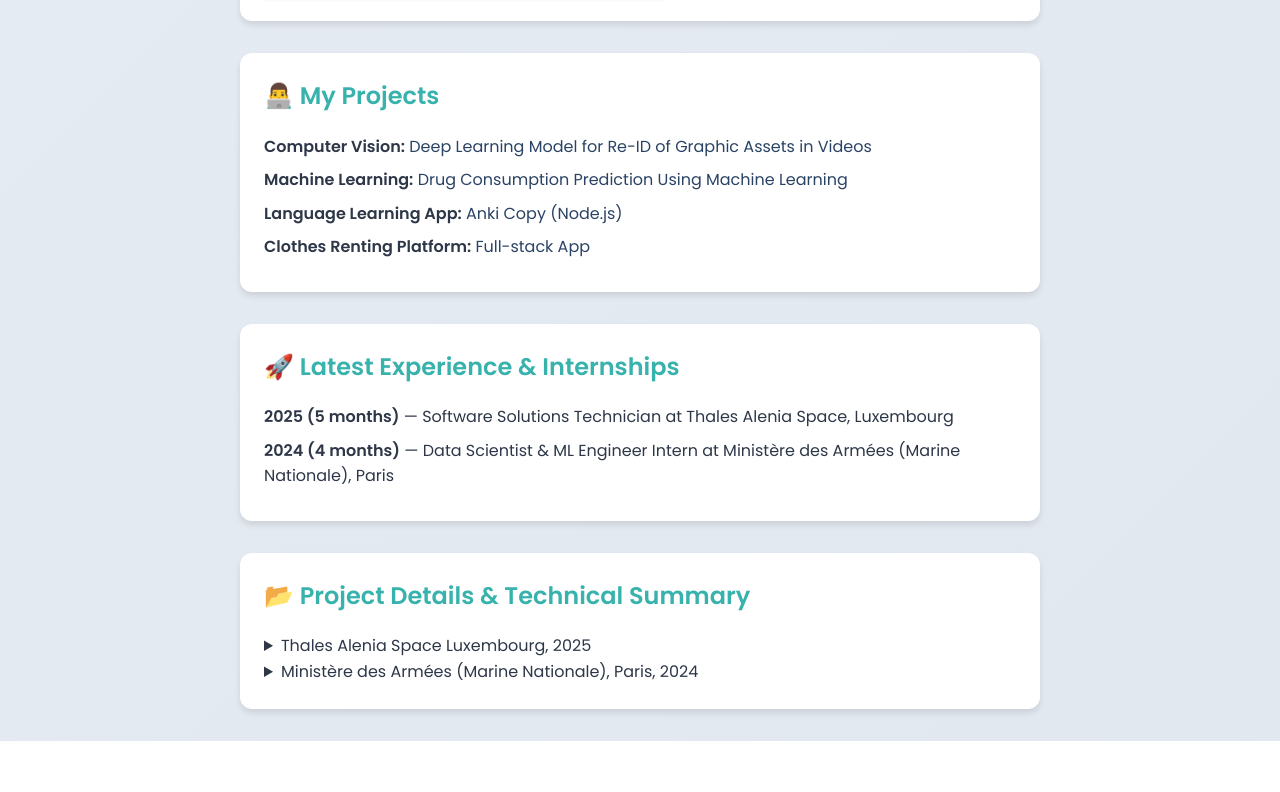
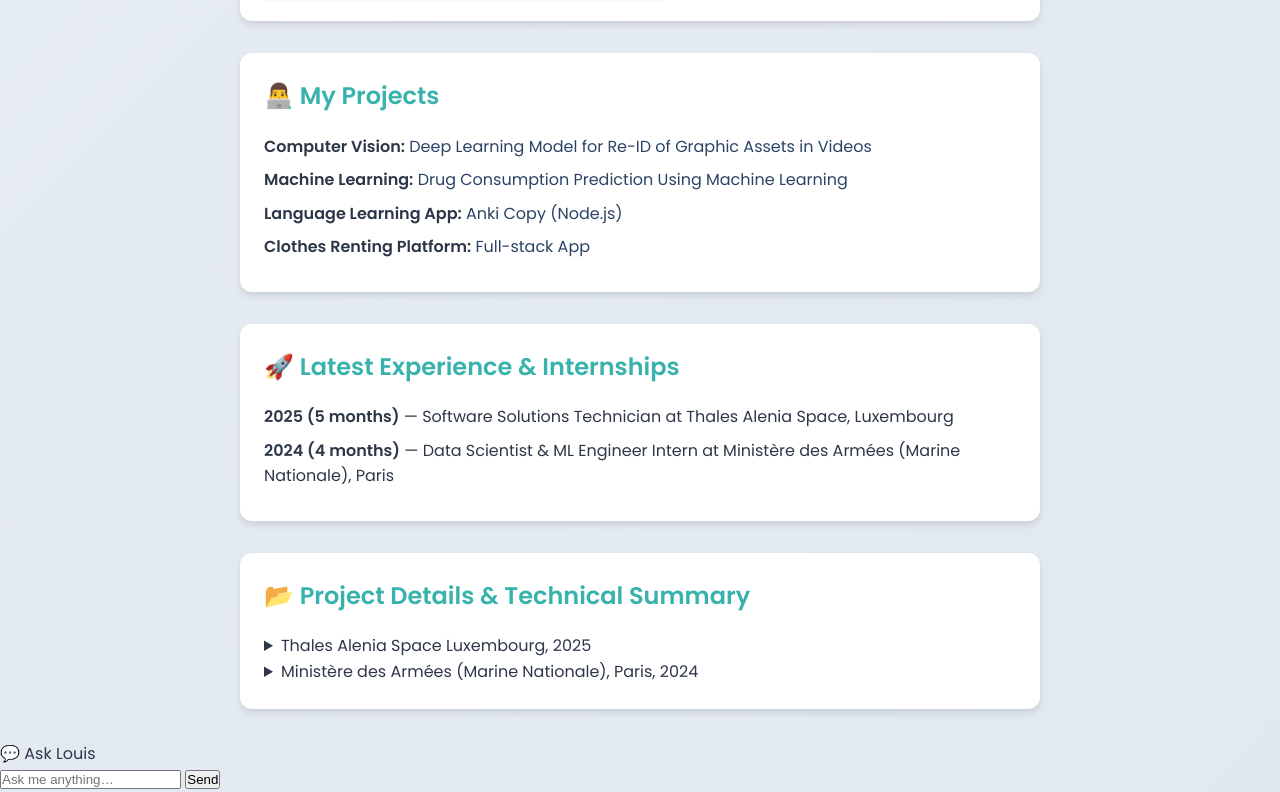
Before and after one commit to Bluebloodfr/Bluebloodfr.github.io, a plain HTML site: page index.html in a window 1280 px wide. Shown: the part 5318-6110 px from the top of the page. Before the commit the page ends 6059 px from the top, so only its background shows below. Drawn offline with Linux system fonts and the light colour scheme.

Commit message:
Update index.html

```diff
--- a/index.html
+++ b/index.html
@@ -207,5 +207,13 @@
         : 'Read more: Project details & technical summary ▼';
     });
   </script>
+   <div id="chat-container" class="collapsed">
+    <div id="chat-header">💬 Ask Louis</div>
+    <div id="chat-messages"></div>
+    <div id="chat-input-area">
+      <input id="chat-input" type="text" placeholder="Ask me anything…">
+      <button id="chat-send">Send</button>
+    </div>
+  </div>
 </body>
 </html>
```
